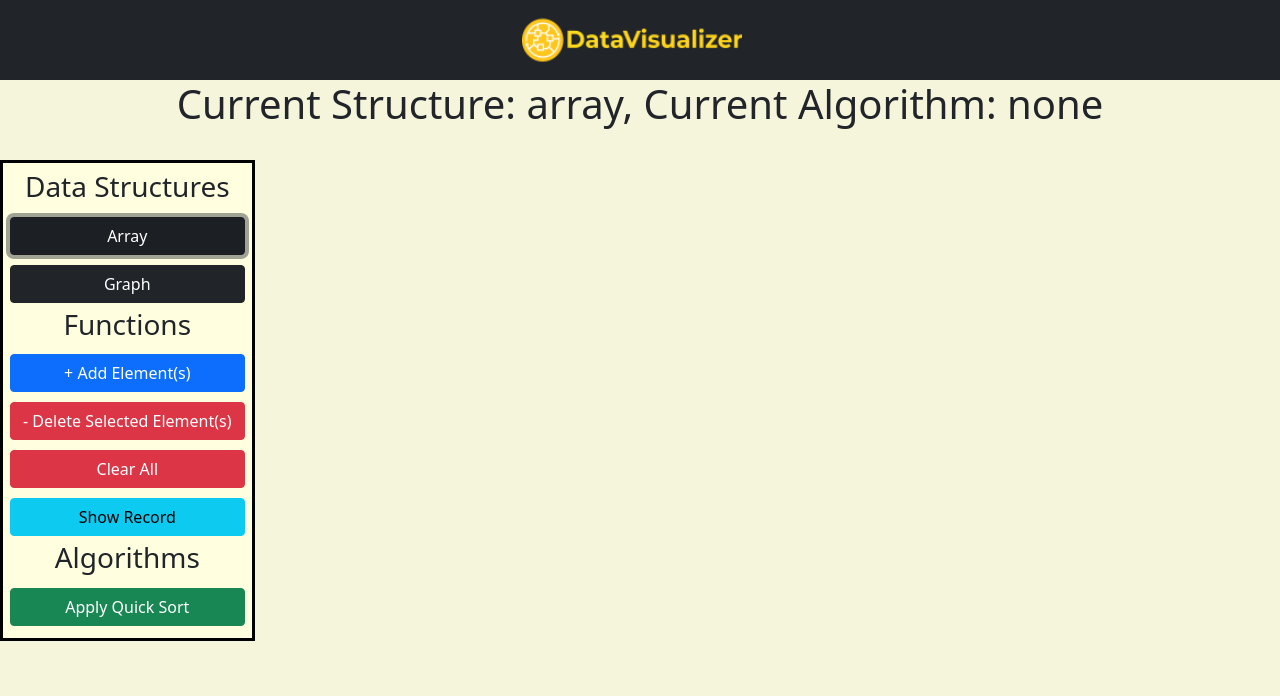
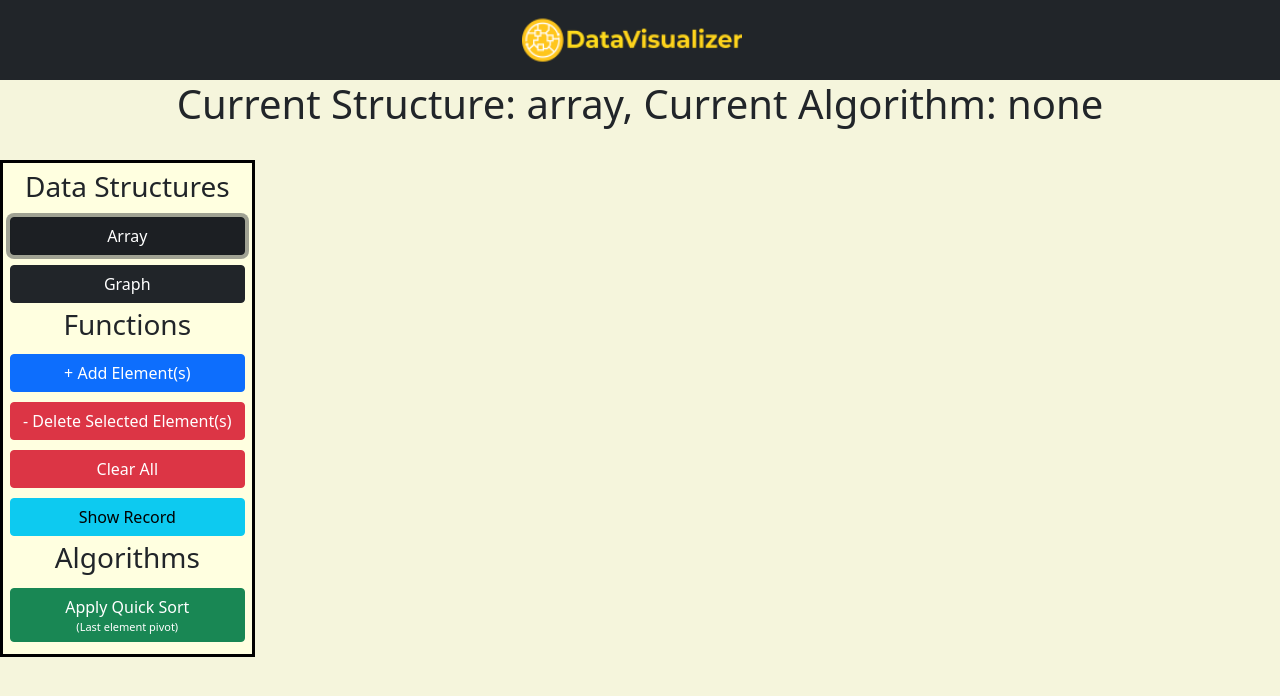
Before and after one commit to Calvin-Lu/data-visualizer, a React (Create React App) app: page / in a window 1280 px wide. Both pictures are taken after a click on the button "Array". Shown: the top 696 px of the page. Built offline with nearby package versions, Linux system fonts and the light colour scheme.

Commit message:
Added more descriptive button text for quick sort and DFS

```diff
--- a/src/components/FunctionBox.js
+++ b/src/components/FunctionBox.js
@@ -43,7 +43,8 @@ const FunctionBox = ({ addElement, deleteSelectedElements, elements, quickSort,
                             updateRecord()
                             if (!displayRecord) {toggleRecord()}
                             setCurrentAlgorithm('quicksort')}}>
-                        Apply Quick Sort
+                        <div className="function-box-button-header">Apply Quick Sort</div>
+                        <div className="function-box-button-subtitle">(Last element pivot)</div>
                     </Button>
                 : null}
                 {currentStructure ==="graph" ?
@@ -57,7 +58,7 @@ const FunctionBox = ({ addElement, deleteSelectedElements, elements, quickSort,
                             setCurrentAlgorithm('DFS')
 
                         }}>
-                        <div className="function-box-button-header">Depth First Search</div>
+                        <div className="function-box-button-header">Apply Depth First Search</div>
                         <div className="function-box-button-subtitle">(Selected node is starting node)</div>
                     </Button>
                 : null}
```
